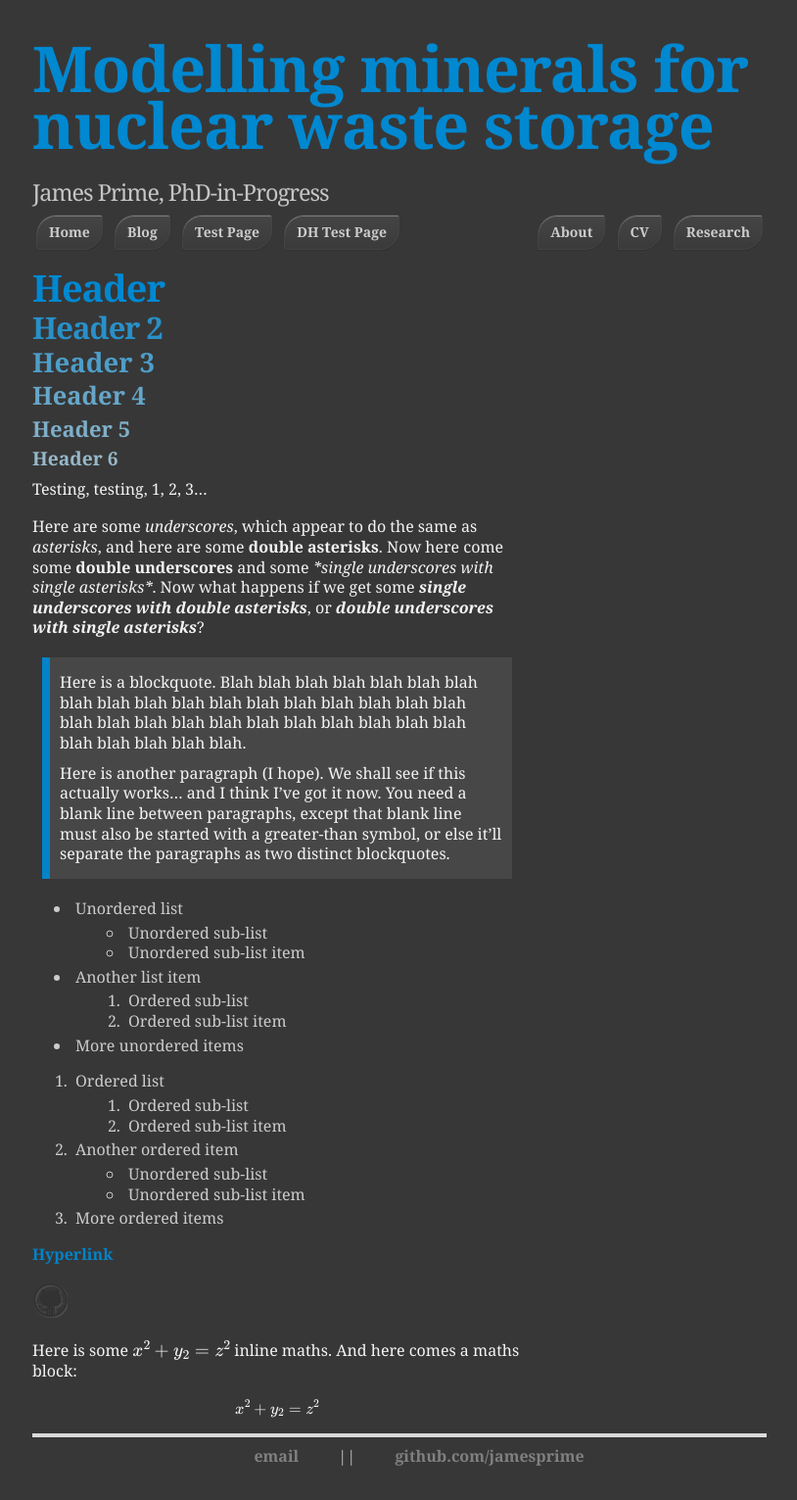
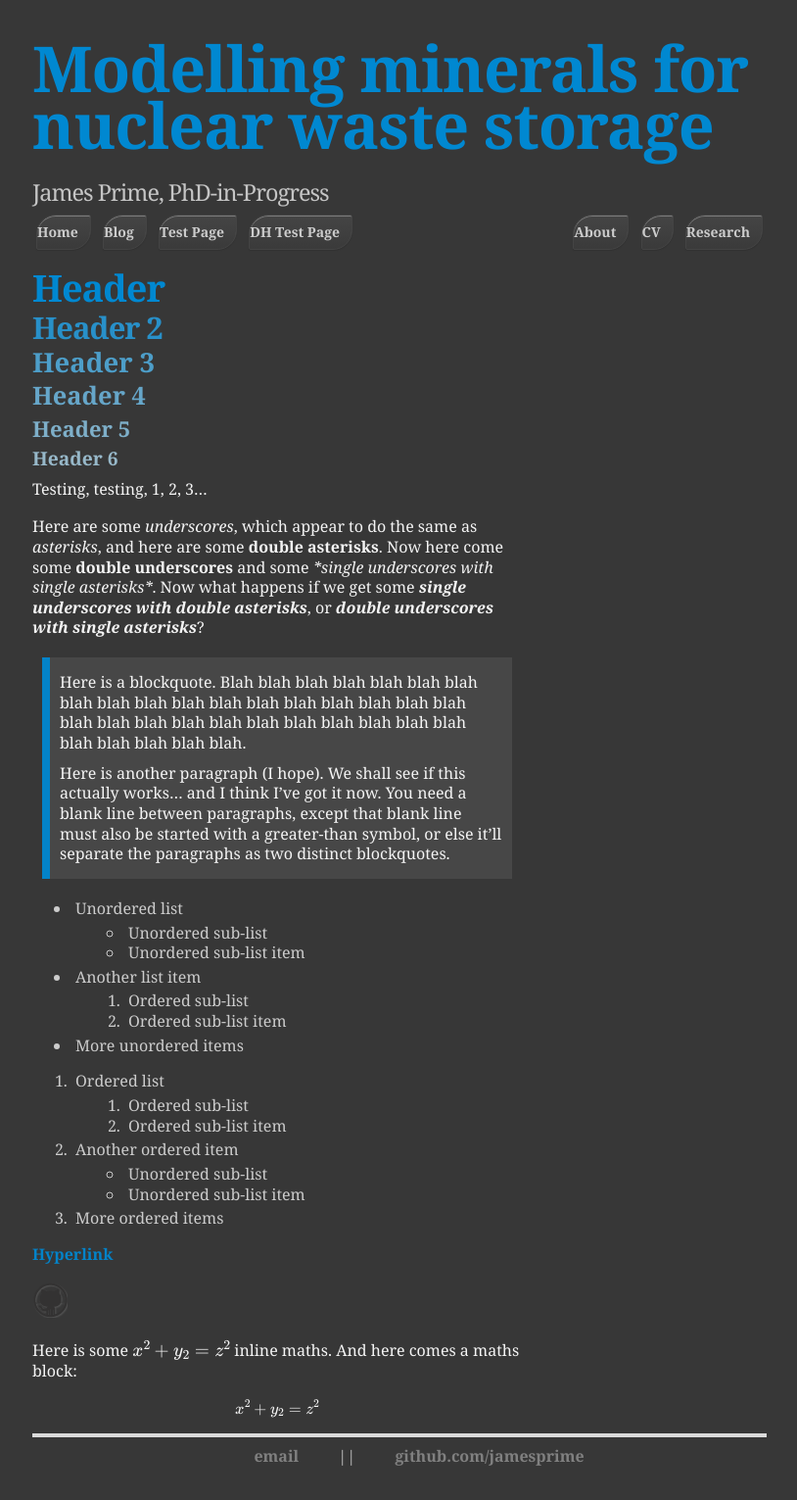
Before and after one commit to jamesprime/jamesprime.github.io, a Jekyll site: the page built from _pages/dhtest/index.md, in a window 1280 px wide. Shown: the whole page at 98% size, without its empty margins (232-1046 px from the left). Built offline with Jekyll 4.4.1, drawn with Linux system fonts in a browser that asks for light colours; nearby versions of some CDN libraries; formulas are drawn with MathJax 3.

Commit message:
Updated _sass/uberduper.scss
Changed .button padding from 10px 12px to 10px 12px 10px 0

```diff
--- a/_sass/uberduper.scss
+++ b/_sass/uberduper.scss
@@ -269,7 +269,7 @@ div.slogan {
         box-shadow: inset 0 1px 0 rgba(255, 255, 255, .3), 0 1px 1px rgba(0, 0, 0, .1);
         background-color: #3D3D3D;
         margin-left: 0;
-        padding: 10px 12px;
+        padding: 10px 12px 10px 0;
         margin-top: 10px;
         line-height: 14px;
         font-size: 14px;
```
